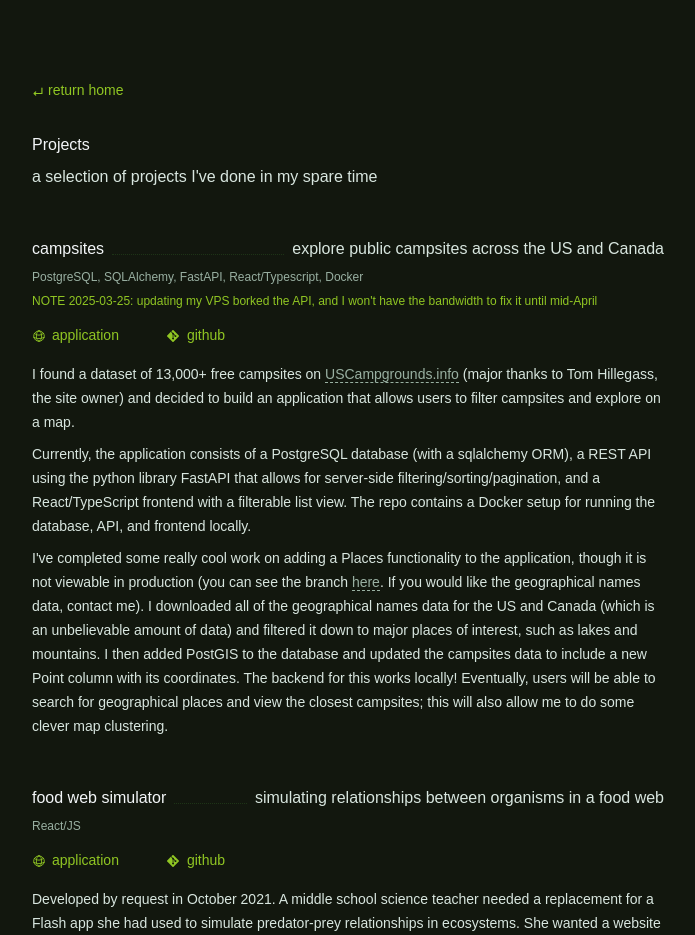
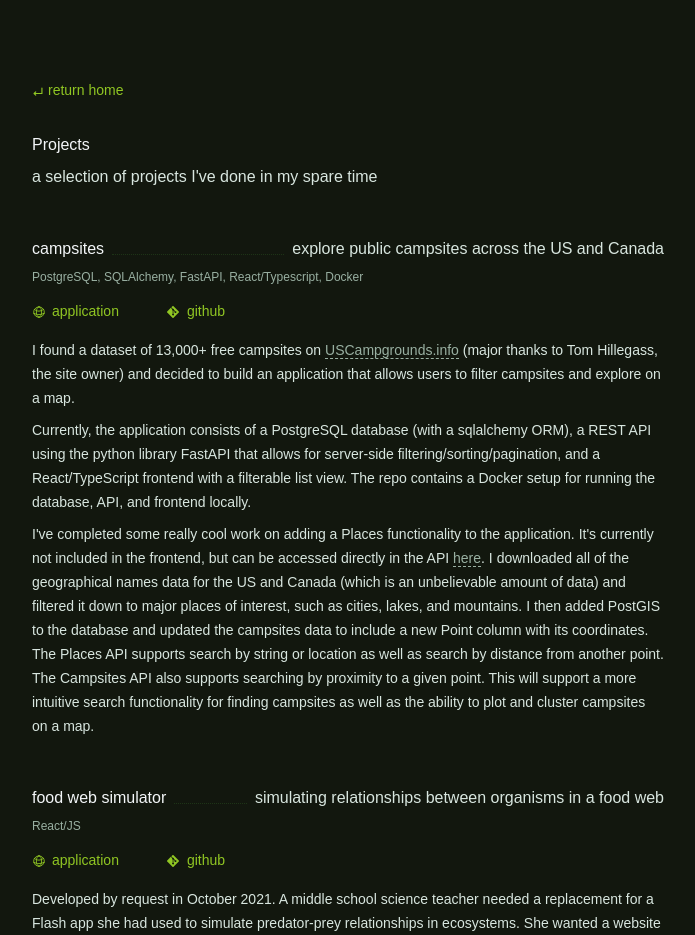
Before and after one commit to cverish/website, a Django app: template main/templates/main/projects.html in a window 1280 px wide. Shown: the top 935 px of the page, without its empty margins (292-987 px from the left). Run offline with Django 5.2, Linux system fonts and the light colour scheme; the template is opened without the code that fills it, so the values that code supplies are empty; style sheets or scripts are compiled from the project's sources; some web fonts are replaced.

Commit message:
mid-april updates

```diff
--- a/main/templates/main/about.html
+++ b/main/templates/main/about.html
@@ -58,7 +58,7 @@
         <ul>
             <li>sewing, especially myog-style projects</li>
             <li>camping, ask me how to set up a tarp and I'll talk your ear off</li>
-            <li>currently working on folding 1000 paper cranes (as of mid-March 2025, I'm at 700 complete)</li>
+            <li>currently working on folding 1000 paper cranes (as of mid-April 2025, I'm at 800 complete)</li>
             <li>arduino projects when the inspiration strikes me</li>
             <li>
                 other various crafts and projects, my most recent being papier-maché eyeball helmets (à la
--- a/main/templates/main/projects.html
+++ b/main/templates/main/projects.html
@@ -19,16 +19,12 @@
             </div>
         </div>
         <div class="mt-2 text-xs text-accent">PostgreSQL, SQLAlchemy, FastAPI, React/Typescript, Docker</div>
-        <div class="mt-2 text-xs text-action">
-            NOTE 2025-03-25: updating my VPS borked the API, and I won't have the bandwidth to fix it until mid-April
-        </div>
         <div class="flex gap-12 mt-4 text-sm text-medium">
             <a href="https://campsites.veri.sh/" class="flex items-center gap-[6px]">
                 {% include "main/icons/icon-globe.html" with size_classes="h-[14px] w-[14px] mt-[2px]" stroke_class="stroke-action" %}
                 <div>application</div>
             </a>
             <a href="https://github.com/cverish/campsites-app"
-               rel="noreferrer"
                class="flex gap-2 items-center">
                 {% include "main/icons/icon-github.html" with size_classes="h-3 w-3 mt-[1px]" fill_class="fill-action" %}
                 <div>github</div>
@@ -47,15 +43,13 @@
                 filterable list view. The repo contains a Docker setup for running the database, API, and frontend locally.
             </p>
             <p>
-                I've completed some really cool work on adding a Places functionality to the application, though it is not
-                viewable in production (you can see the branch
-                <a href="https://github.com/cverish/campsites-app/tree/postgis"
-                   rel="noreferrer"
-                   class="subtle">here</a>. If you would like the geographical names data, contact me).
+                I've completed some really cool work on adding a Places functionality to the application. It's currently not included
+                in the frontend, but can be accessed directly in the API <a href="https://api.veri.sh/docs" class="subtle">here</a>.
                 I downloaded all of the geographical names data for the US and Canada (which is an unbelievable amount of data) and filtered it down to
-                major places of interest, such as lakes and mountains. I then added PostGIS to the database and updated the campsites data
-                to include a new Point column with its coordinates. The backend for this works locally! Eventually, users will be able to search
-                for geographical places and view the closest campsites; this will also allow me to do some clever map clustering.
+                major places of interest, such as cities, lakes, and mountains. I then added PostGIS to the database and updated the campsites data
+                to include a new Point column with its coordinates. The Places API supports search by string or location as well as search by
+                distance from another point. The Campsites API also supports searching by proximity to a given point. This will support a more
+                intuitive search functionality for finding campsites as well as the ability to plot and cluster campsites on a map.
             </p>
         </div>
     </div>
@@ -75,7 +69,6 @@
                 <div>application</div>
             </a>
             <a href="https://github.com/cverish/food-web-simulator"
-               rel="noreferrer"
                class="flex gap-2 items-center">
                 {% include "main/icons/icon-github.html" with size_classes="h-3 w-3 mt-[1px]" fill_class="fill-action" %}
                 <div>github</div>
@@ -106,7 +99,6 @@
         <div class="mt-2 text-xs text-accent">C++/Arduino, M5Stack (ESP32)</div>
         <div class="flex gap-12 mt-4 text-sm text-medium">
             <a href="https://github.com/cverish/M5Stack-hangman"
-               rel="noreferrer"
                class="flex gap-2 items-center">
                 {% include "main/icons/icon-github.html" with size_classes="h-3 w-3 mt-[1px]" fill_class="fill-action" %}
                 <div>github</div>
```
